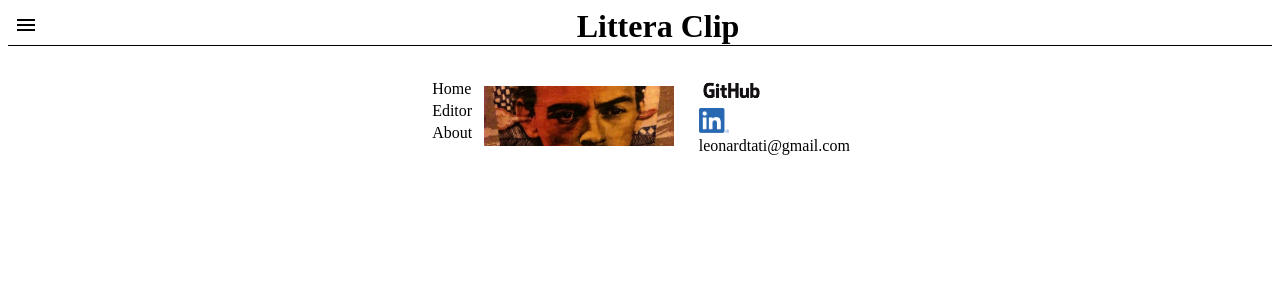
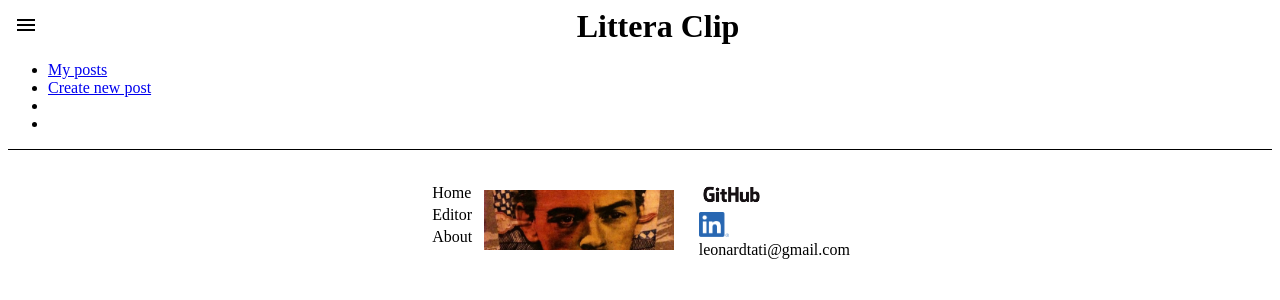
Before and after one commit to LeonardPoissant/TextEditor, a React (Create React App) app: page /Posts in a window 1280 px wide. Shown: the top 300 px of the page. Built offline with nearby package versions, Linux system fonts and the light colour scheme.

Commit message:
start cms dev

```diff
--- a/src/Components/App.tsx
+++ b/src/Components/App.tsx
@@ -6,16 +6,20 @@ import TextEditor from "./Editor";
 import Preview from "./Preview";
 import HomePage from "./HomePage";
 import Header from "./Header";
+import Posts from "./Posts"
 import Footer from "./Footer";
 import Profile from "./Profile";
 import About from "./About";
+import SideMenu from "./SideMenu"
 function App() {
   return (
     <BrowserRouter>
       <Header />
+      <SideMenu/>
       <Switch>
         <Route exact path="/" component={HomePage}></Route>
         <Route path="/Editor" component={TextEditor}></Route>
+        <Route path="/Posts" component={Posts}></Route>
         <Route path="/Preview" component={Preview}></Route>
         <Route path="/Profile">
           <Profile />
--- /dev/null
+++ b/src/Components/Posts.tsx
@@ -0,0 +1,13 @@
+import React from "react"
+
+
+
+const Posts =()=>{
+
+return (
+    <div></div>
+)
+
+}
+
+export default Posts
--- /dev/null
+++ b/src/Components/SideMenu.tsx
@@ -0,0 +1,32 @@
+import React from "react";
+import { Link } from "react-router-dom";
+
+import styled from "styled-components";
+
+
+const SideMenu =()=>{
+
+    return(
+    <Wrapper>
+
+
+        <ul>
+            <li >
+            <Link to={{ pathname: "/Posts" }}>My posts</Link>
+            </li>
+            <li>
+                <Link to={{ pathname: "/Editor" }}>Create new post</Link>
+               </li>
+            <li></li>
+            <li></li>
+        </ul>
+    </Wrapper>
+    )
+};
+
+
+const Wrapper = styled.div``;
+
+
+
+export default SideMenu
```
